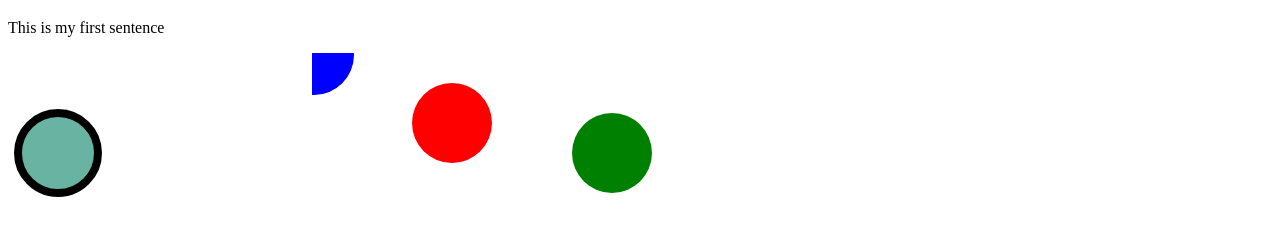
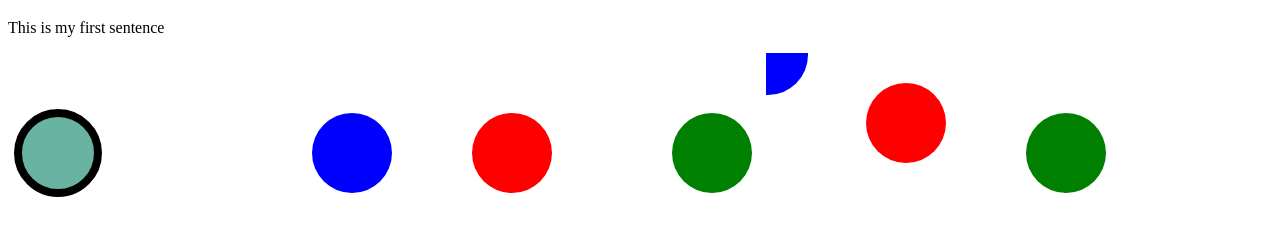
Before and after one commit to michaelmusty/2GroupD3ssins, a plain HTML site: page index.html in a window 1280 px wide. Shown: the part 61-296 px from the top of the page. Drawn offline with nearby package versions, Linux system fonts and the light colour scheme.

Commit message:
hello world

```diff
--- a/index.html
+++ b/index.html
@@ -9,10 +9,32 @@
   <circle class="target" style="fill: #69b3a2" stroke="black" cx=50 cy=50 r=40></circle>
 </svg>
 
+<!-- Add a svg area, empty -->
+<svg id="viz_area" height=200 width=450></svg>
+
 <svg id="dataviz_area" height=200 width=450></svg>
 
 <!-- Load d3.js -->
 <script src="https://d3js.org/d3.v4.js"></script>
+
+<script>
+// Select the svg area
+var svg = d3.select("#viz_area")
+
+// Create a scale: transform value in pixel
+var x = d3.scaleLinear()
+    .domain([0, 100])         // This is the min and the max of the data: 0 to 100 if percentages
+    .range([0, 400]);       // This is the corresponding value I want in Pixel
+// Try console.log( x(25) ) to see what this x function does.
+
+// Add 3 dots for 0, 50 and 100%
+svg.append("circle")
+  .attr("cx", x(10)).attr("cy", 100).attr("r", 40).style("fill", "blue");
+svg.append("circle")
+  .attr("cx", x(50)).attr("cy", 100).attr("r", 40).style("fill", "red");
+svg.append("circle")
+  .attr("cx", x(100)).attr("cy", 100).attr("r", 40).style("fill", "green");
+</script>
 
 <script>
 d3
```
